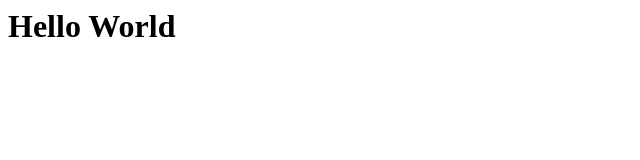
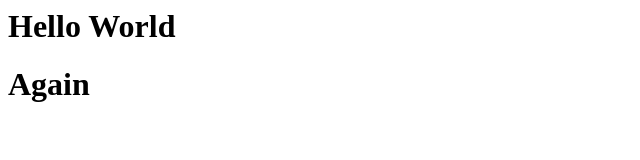
Before and after one commit to geoffberger/netlify-example, a plain HTML site: page index.html in a window 1280 px wide. Shown: the whole page, without its empty margins (0-640 px from the left). Drawn offline with Linux system fonts and the light colour scheme.

Commit message:
Update index.html

```diff
--- a/index.html
+++ b/index.html
@@ -5,5 +5,6 @@
   </head>
   <body>
     <h1>Hello World</h1>
+    <h1>Again</h1>
   </body>
 </html>
```
